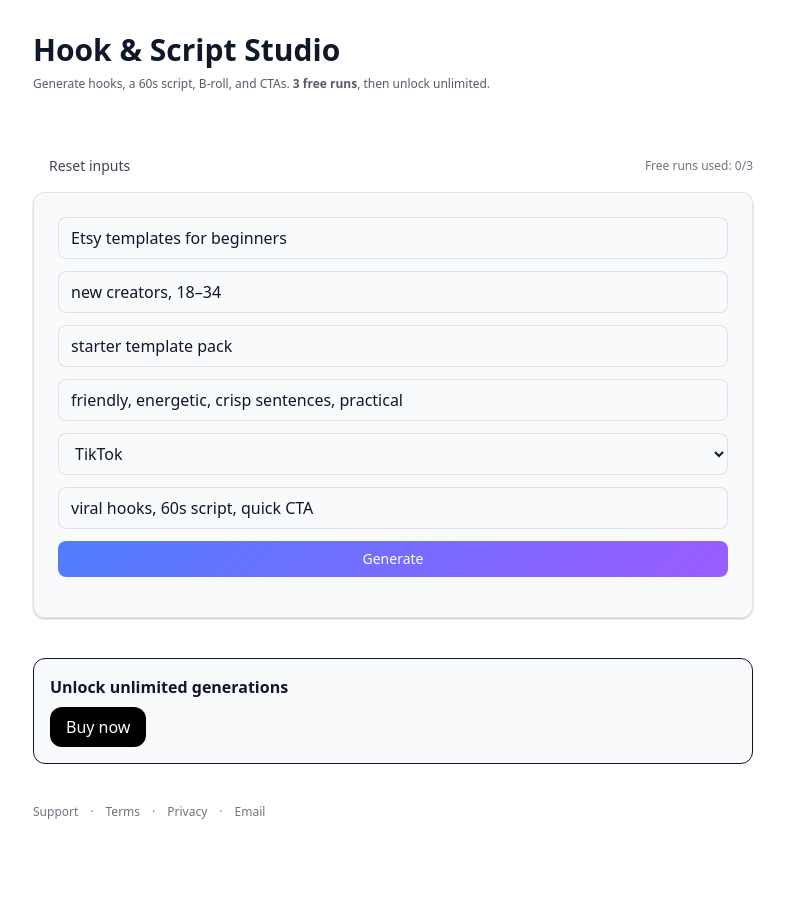
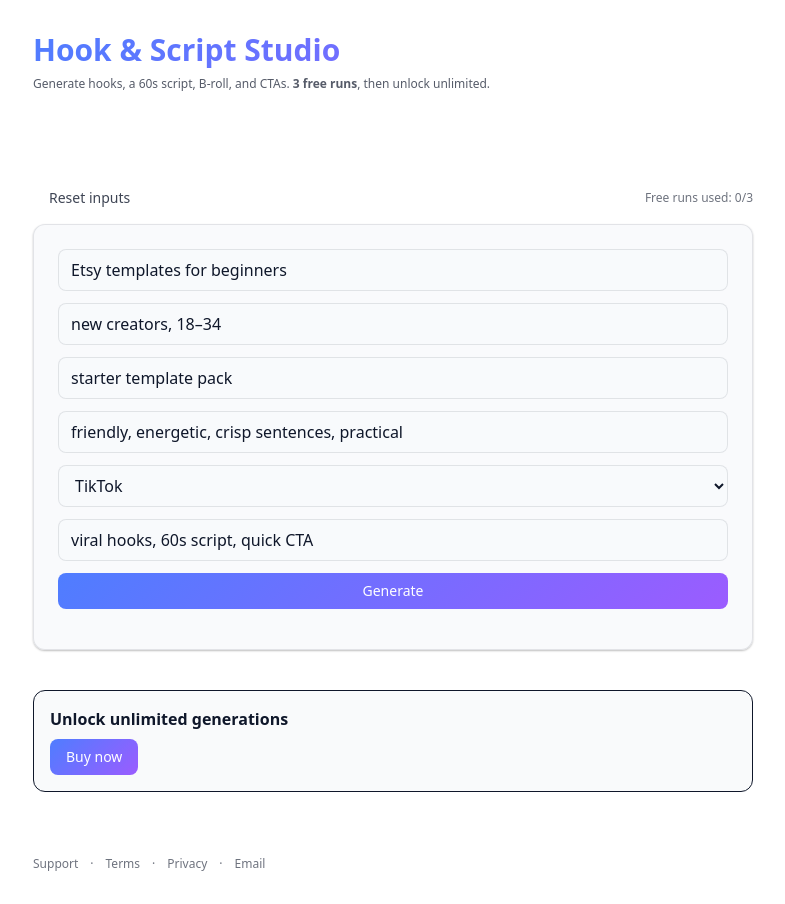
Before and after one commit to aveeno350-ctrl/hook-script-studio, a Next.js app: page / in a window 1280 px wide. Shown: the whole page, without its empty margins (247-1032 px from the left). Before the commit the page ends 868 px from the top, so only its background shows below. Built offline with nearby package versions, Linux system fonts and the light colour scheme; no server answers.

Commit message:
Update page.tsx

```diff
--- a/app/page.tsx
+++ b/app/page.tsx
@@ -189,7 +189,7 @@ export default function Home() {
     <div className="min-h-screen">
       {/* Marketing header */}
       <header className="mx-auto max-w-3xl px-6 py-8">
-        <h1 className="text-3xl font-semibold mb-2">Hook &amp; Script Studio</h1>
+        <h1 className="text-3xl font-semibold mb-2 brand-gradient">Hook &amp; Script Studio</h1>
         <p className="text-xs opacity-70 mb-6">
           Generate hooks, a 60s script, B-roll, and CTAs.{" "}
           <strong>3 free runs</strong>, then unlock unlimited.
@@ -197,7 +197,7 @@ export default function Home() {
       </header>
 
       {/* Main content */}
-      <main className="mx-auto max-w-3xl px-6 pb-12">
+      <main className="mx-auto max-w-3xl px-6 py-8 space-y-6">
         <div className="flex items-center justify-between mb-2">
           <button onClick={resetInputs} className="btn btn-ghost">
   Reset inputs
@@ -299,7 +299,7 @@ export default function Home() {
         <section className="border rounded-xl p-4 bg-gray-50 mt-10">
           <h2 className="font-semibold mb-2">Unlock unlimited generations</h2>
           <a
-            className="inline-block rounded-xl px-4 py-2 bg-black text-white"
+            className="btn btn-primary"
             href={process.env.NEXT_PUBLIC_PAYMENT_LINK}
             target="_blank"
             rel="noreferrer"
```
